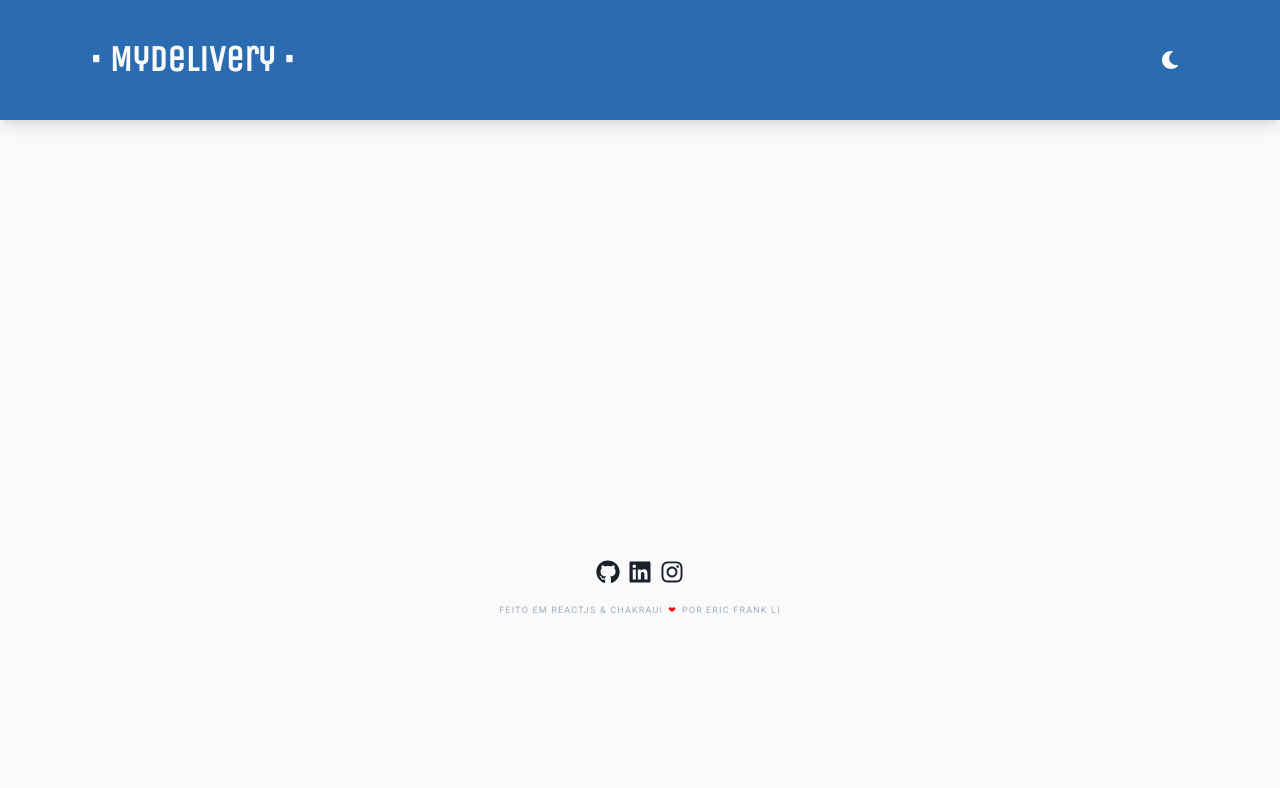
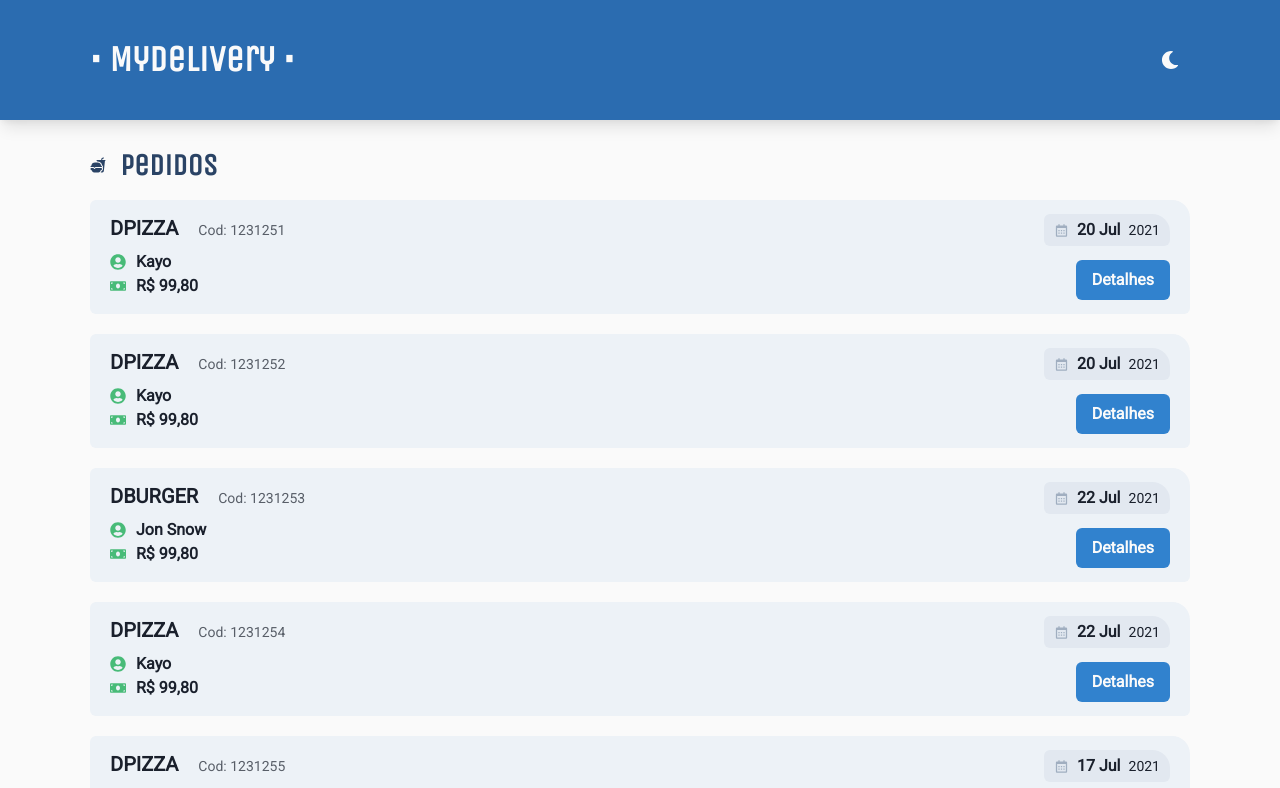
Before and after one commit to ericut/projeto-my-delivery, a React (Create React App) app: page /detalhes/1 in a window 1280 px wide. Shown: the top 788 px of the page. Built offline with nearby package versions, Linux system fonts and the light colour scheme.

Commit message:
core: ativação do gh-pages

```diff
--- a/src/App.tsx
+++ b/src/App.tsx
@@ -19,7 +19,7 @@ export const App = () => (
         <Switch>
           {/* ROTAS DA APLICAÇÃO */}
           {/* ROTA PADRÃO */}
-          <Route exact path="/" component={ListagemPedidos} />
+          <Route path="/" component={ListagemPedidos} />
           {/* ROTA DETALHE ONDE PASSA O PARÂMETRO 'ID', UTILIZADO PARA DAR FETCH NA API */}
           <Route exact path="/detalhes/:id" component={DetalhePedido} />
         </Switch>
```
